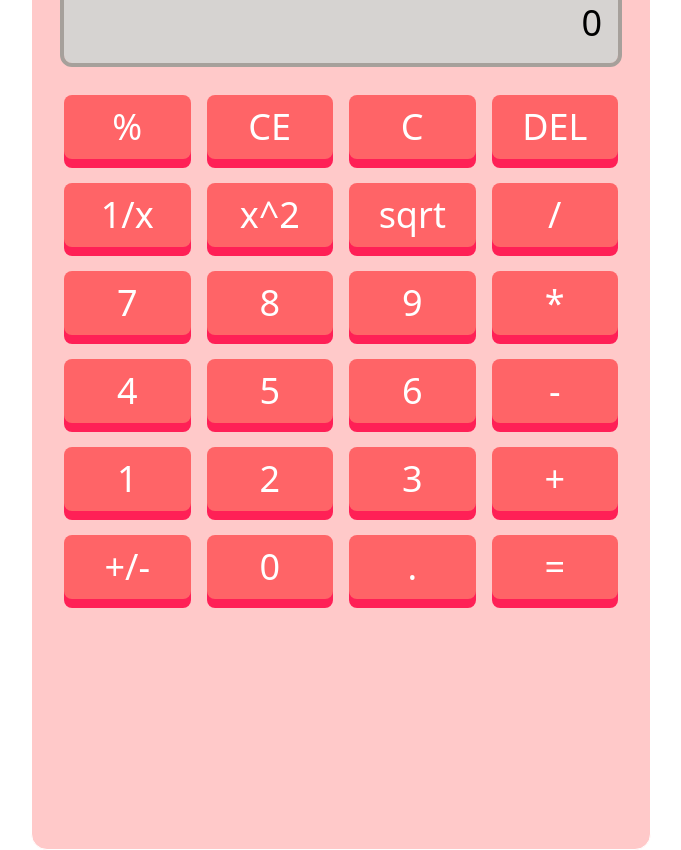
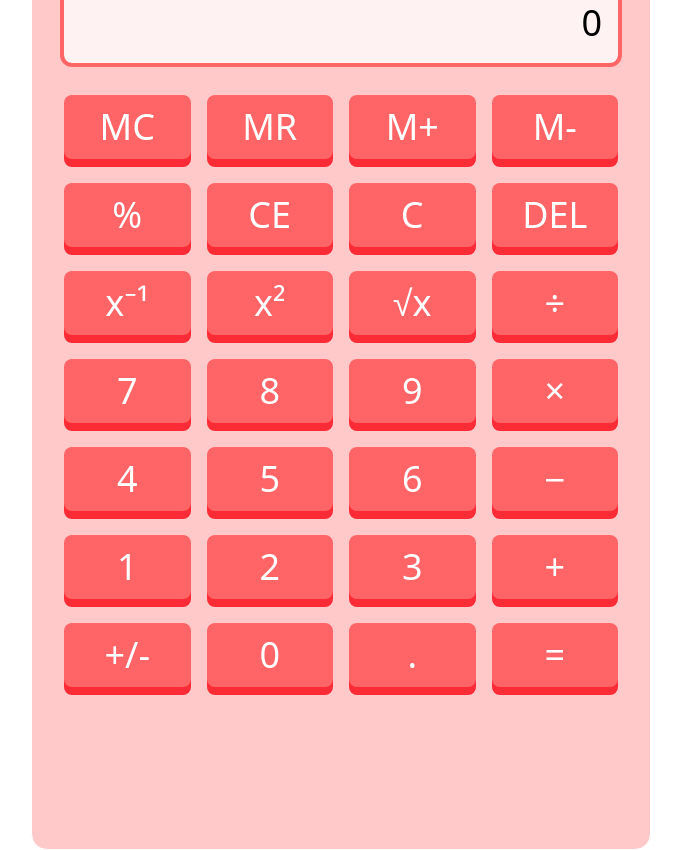
Before and after one commit to Aleshkev/calculator, a React (Vite) app: page / in a window 1280 px wide. Shown: the whole page, without its empty margins (299-980 px from the left). Built offline with nearby package versions, Linux system fonts and the light colour scheme.

Commit message:
Memory operations

```diff
--- a/src/app/App.tsx
+++ b/src/app/App.tsx
@@ -1,25 +1,26 @@
 import { useReducer, useState } from "react";
 import { Button } from "../components/Button";
 import { Display } from "../components/Display";
-import { initialCalculatorState, reducer } from "./calc";
+import { getAnyOpById, initialCalculatorState, reducer } from "./calc";
 
 function App() {
   const [state, dispatch] = useReducer(reducer, initialCalculatorState);
 
   const buttons =
-    "% CE C DEL 1/x x^2 sqrt / 7 8 9 * 4 5 6 - 1 2 3 + +/- 0 . =".split(" ");
+    "MC MR M+ M- % CE C DEL x^-1 x^2 sqrt / 7 8 9 * 4 5 6 - 1 2 3 + +/- 0 . =".split(" ");
 
   return (
     <>
       <div className="flex items-center justify-center h-[100vh]">
         <div className="w-[620px] h-[900px] text-white bg-red-200 border rounded-2xl p-8 flex flex-col gap-8">
           <Display
-            hint={state.pending ? `${state.pending.val}${state.pending.op.label}` : undefined}
+            memoryHint={state.memory === 0 ? undefined : "" + state.memory}
+            hint={ state.pending ? `${state.pending.val}${state.pending.op.label}` : undefined}
             text={` ${state.editing !== null ? state.editing : state.val}`}
           />
           <div className="grid grid-cols-4 gap-x-4 gap-y-6">
             {buttons.map((i) => (
-              <Button label={i} onClick={() => dispatch("" + i)} />
+              <Button label={getAnyOpById(i)?.label || i} onClick={() => dispatch("" + i)} />
             ))}
           </div>
         </div>
--- a/src/app/calc.ts
+++ b/src/app/calc.ts
@@ -1,11 +1,14 @@
 import { groupById } from "./util"
 
+
+type Num = number
+
 export type CalculatorState = {
-  memory: number
-  pending: null | { val: number, op: BinOpImpl }
-  val: number
+  memory: Num
+  pending: null | { val: Num, op: BinOpImpl }
+  val: Num
   editing: null | string
-  last: null | { op: BinOpImpl, val: number }
+  last: null | { op: BinOpImpl, val: Num }
 }
 
 export const initialCalculatorState: CalculatorState = {
@@ -16,23 +19,20 @@ export const initialCalculatorState: CalculatorState = {
   last: null
 }
 
-type Num = number
+type AnyOpImpl = {
+  id: string,
+  label: string
+}
 
-type BinOpImpl = {
-  id: string,
-  label: string,
+type BinOpImpl = AnyOpImpl & {
   f: (x: Num, y: Num) => Num
 }
 
-type UnaryOpImpl = {
-  id: string,
-  label: string,
+type UnaryOpImpl = AnyOpImpl & {
   f: (x: Num) => Num
 }
 
-type EditOpImpl = {
-  id: string,
-  label: string,
+type EditOpImpl = AnyOpImpl & {
   f: (x: string) => string
 }
 
@@ -47,13 +47,11 @@ const binOpsById: Map<string, BinOpImpl> = groupById([
 const unaryOpsById: Map<string, UnaryOpImpl> = groupById([
   { id: "x^3", label: "x^2", f: (x: Num) => Math.pow(x, 3) },
   { id: "Abs", label: "Abs", f: (x: Num) => Math.abs(x) },
-  { id: "x^2", label: "x^2", f: (x: Num) => x * x },
+  { id: "x^2", label: "x²", f: (x: Num) => x * x },
   { id: "sqrt", label: "√x", f: (x: Num) => Math.sqrt(x) },
   { id: "log", label: "log", f: (x: Num) => Math.log10(x) },
   { id: "ln", label: "ln", f: (x: Num) => Math.log(x) },
-  { id: "(-)", label: "(-)", f: (x: Num) => -x },
-  { id: "x^-1", label: "x^-1", f: (x: Num) => Math.pow(x, -1) },
-  { id: "1/x", label: "1/x", f: (x: Num) => 1 / x },
+  { id: "x^-1", label: "x⁻¹", f: (x: Num) => Math.pow(x, -1) },
   { id: "%", label: "%", f: (x: Num) => x / 100 }
 ])
 
@@ -85,6 +83,10 @@ const editOpsById: Map<string, EditOpImpl> = groupById([
   }
 ])
 
+export function getAnyOpById(id: string): AnyOpImpl | undefined {
+  return editOpsById.get(id) || binOpsById.get(id) || unaryOpsById.get(id)
+}
+
 function parseInput(s: string): Num {
   return +s
 }
@@ -105,7 +107,25 @@ export function reducer(state: CalculatorState, action: string): CalculatorState
     }
     return { ...state, editing: editOp.f("0") }
   }
+
+  // Non-edit operations end edit mode.
   state = { ...state, val: state.editing ? parseInput(state.editing) : state.val, editing: null }
+
+  if (action === "M+") {
+    return { ...state, memory: state.memory + state.val }
+  }
+  if (action === "M-") {
+    return { ...state, memory: state.memory - state.val }
+  }
+  if (action === "MR") {
+    return { ...state, val: state.memory }
+  }
+  if (action === "MC") {
+    return { ...state, memory: 0 }
+  }
+  if (action === "MS") {
+    return { ...state, memory: state.memory }
+  }
 
   if (action === "=") {
     if (!state.pending) {
--- a/src/components/Button.tsx
+++ b/src/components/Button.tsx
@@ -8,7 +8,7 @@ export function Button({ label, onClick }: Props) {
     <div>
       <div
         onClick={onClick}
-        className="bg-red-400 shadow-[0_0.25em_0_var(--color-rose-500)] active:shadow-none active:translate-y-[.25em] border-red-600 text-4xl rounded-lg cursor-pointer h-16 flex justify-center items-center"
+        className="select-none bg-red-400 shadow-[0_8px_0_var(--color-red-500)] active:shadow-none active:translate-y-[8px] text-4xl rounded-lg cursor-pointer h-16 flex justify-center items-center"
       >
         {label}
       </div>
--- a/src/components/Display.tsx
+++ b/src/components/Display.tsx
@@ -1,12 +1,14 @@
 type Props = {
   text: string;
   hint?: string;
+  memoryHint?: string;
 };
 
-export function Display({ text, hint }: Props) {
+export function Display({ text, hint, memoryHint }: Props) {
   return (
-    <div className="bg-stone-300 outline-[4px] outline-stone-400 h-20 rounded-lg flex items-center justify-end text-black px-4">
-      {hint && <span className="text-xl text-stone-500">{hint}</span>}
+    <div className="bg-red-50 outline-[4px] outline-red-400 h-20 rounded-lg flex items-center   justify-between text-black px-4">
+      <span className="text-xl text-stone-500">{memoryHint}</span>
+      <span className="text-xl text-stone-500 grow text-right">{hint}</span>
       <span className="text-4xl">{text}</span>
     </div>
   );
```
